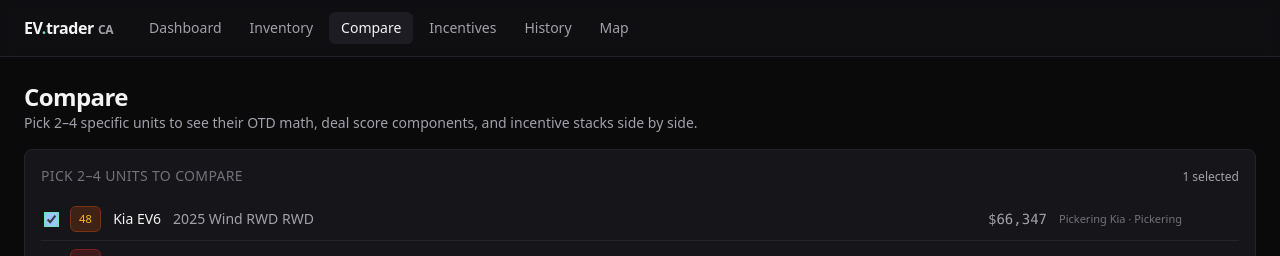
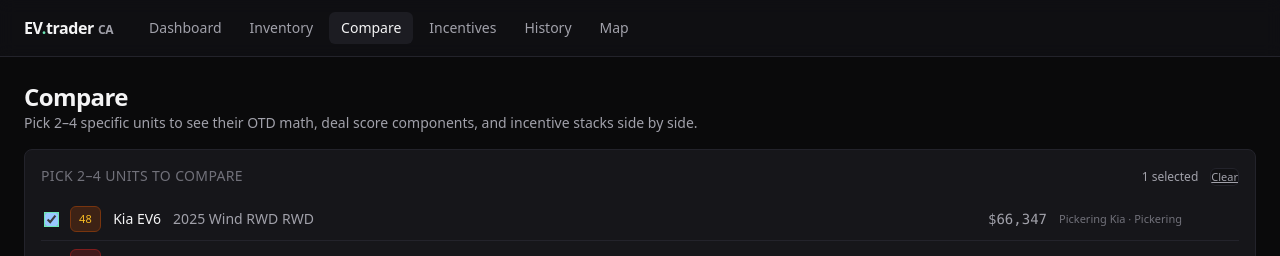
Before and after one commit to barsnbolts/ev-auto-trader-canada, a Next.js app: page /compare in a window 1280 px wide. Both pictures are taken after a click on the label 640 px from the left and 219 px from the top of the page. Shown: the top 256 px of the page. Built offline with nearby package versions, Linux system fonts and the light colour scheme.

Commit message:
compare: clear-all button when any unit is selected

```diff
--- a/src/components/CompareGrid.tsx
+++ b/src/components/CompareGrid.tsx
@@ -36,9 +36,20 @@ export function CompareGrid({ units, dealerById, specByKey }: Props) {
   return (
     <div className="space-y-6">
       <div className="card p-4">
-        <div className="flex items-baseline justify-between">
+        <div className="flex items-baseline justify-between gap-2">
           <h2 className="text-sm uppercase tracking-wide text-fg-subtle">Pick 2–4 units to compare</h2>
-          <span className="text-xs text-fg-muted">{selected.length} selected</span>
+          <div className="flex items-center gap-3">
+            <span className="text-xs text-fg-muted">{selected.length} selected</span>
+            {selected.length > 0 && (
+              <button
+                type="button"
+                onClick={() => setPicked([])}
+                className="text-xxs text-fg-muted hover:text-fg underline"
+              >
+                Clear
+              </button>
+            )}
+          </div>
         </div>
         <div className="mt-3 max-h-72 overflow-y-auto divide-y divide-border">
           {units.map((u) => {
```
